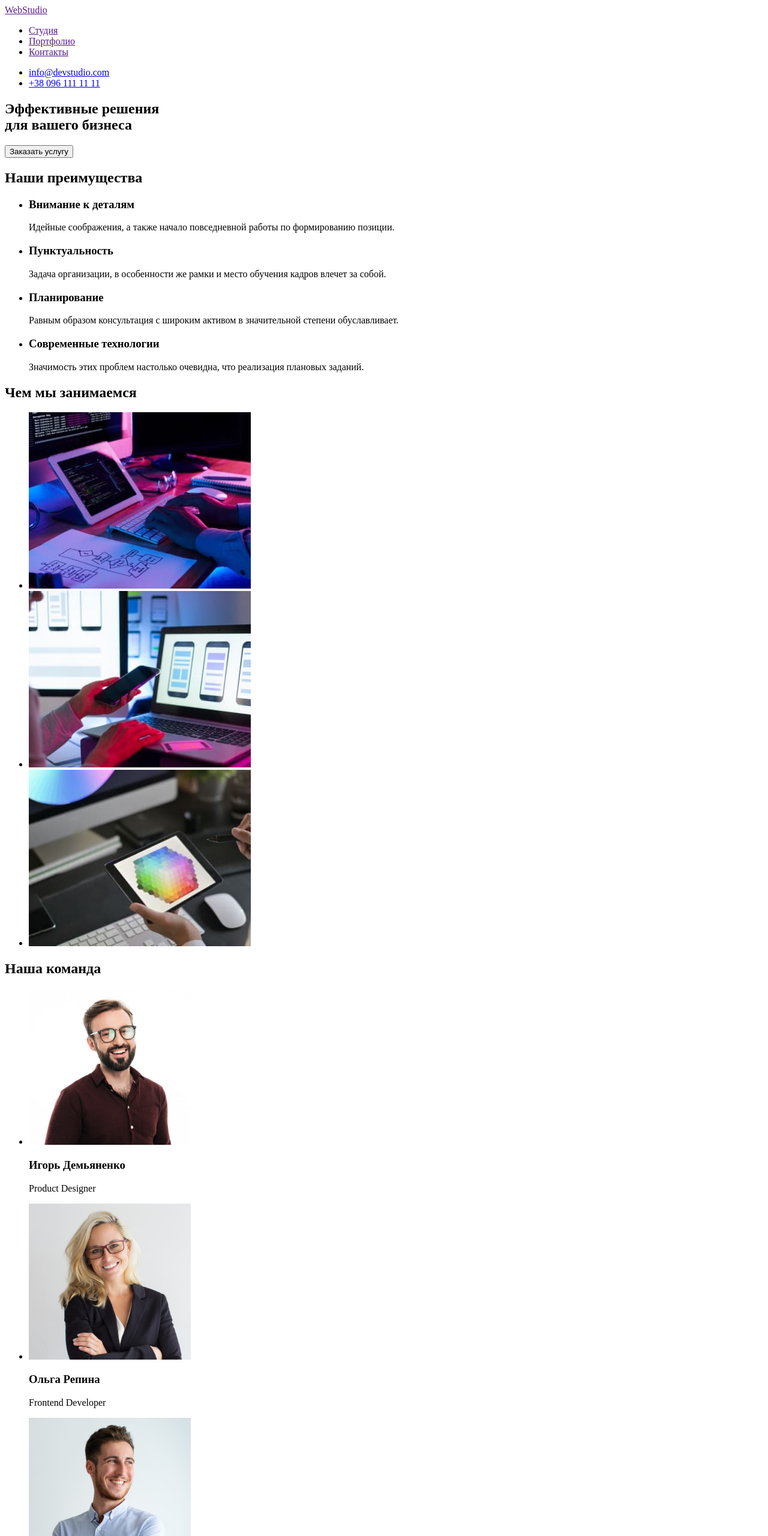
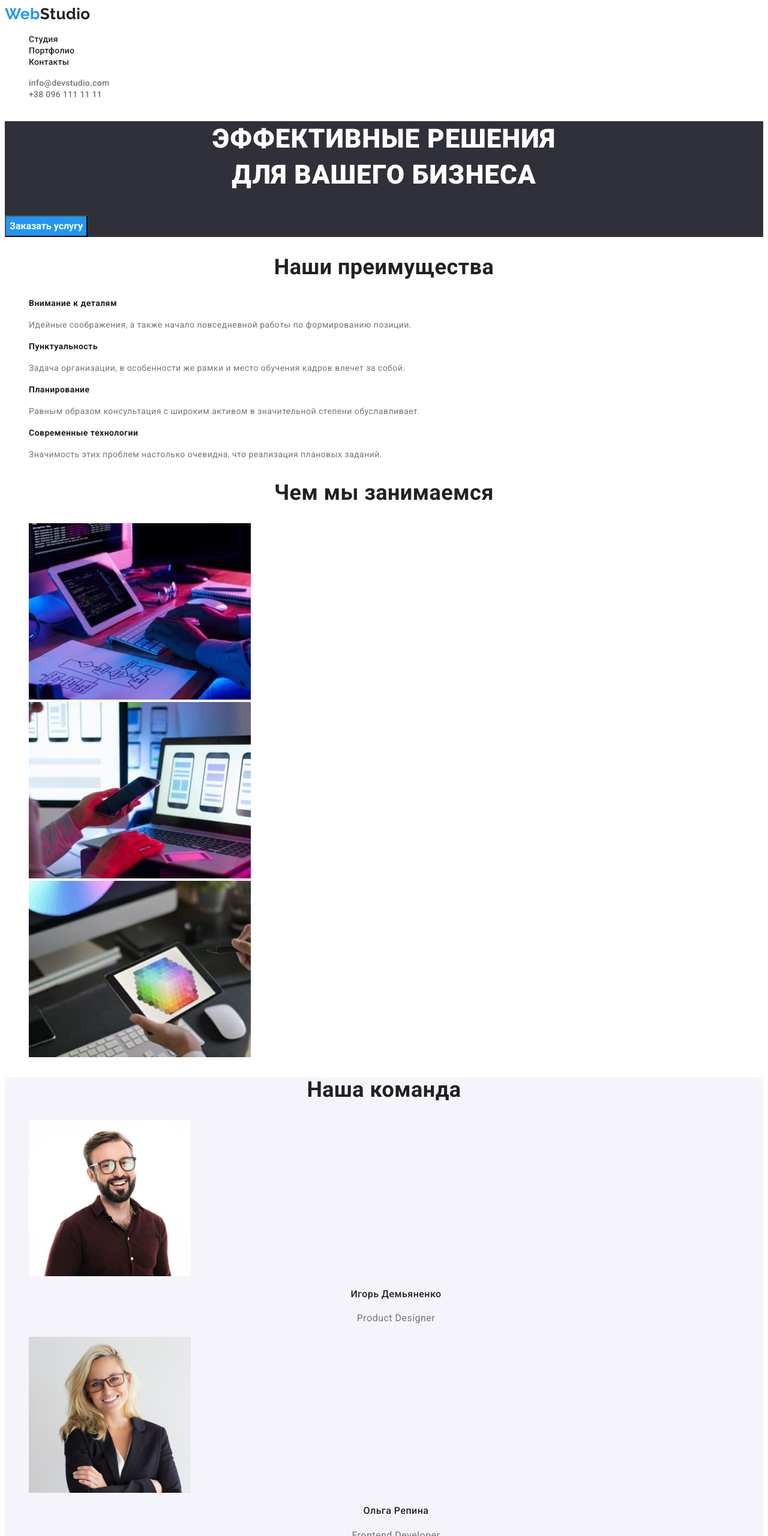
Before and after one commit to VadymDenysiuk/goit-markup-hw-02, a plain HTML site: page index.html in a window 1280 px wide. Shown: the top 2560 px of the page at 60% size. Drawn offline with Linux system fonts and the light colour scheme.

Commit message:
Задает стили файлам

```diff
--- a/css/style.css
+++ b/css/style.css
@@ -0,0 +1,157 @@
+:root {
+  --primary-text-color: #757575;
+  --title-text-color: #212121;
+  --accent-color: #2196f3;
+  --primary-white-color: #ffffff;
+  --secondary-bg-color: #2f303a;
+}
+
+ul {
+  list-style: none;
+}
+body {
+  background-color: var(--primary-white-color);
+  color: var(--primary-text-color);
+  font-family: Roboto, Sans-Serif;
+  letter-spacing: 0.03em;
+}
+/*logo*/
+.logo {
+  color: var(--accent-color);
+  font-family: Raleway;
+  font-size: 26px;
+  line-height: 1.19;
+  text-decoration: none;
+}
+.logo-header {
+  color: var(--title-text-color);
+}
+/*header*/
+.site-nav a {
+  color: var(--title-text-color);
+  letter-spacing: 0.02em;
+  font-weight: 500;
+  font-size: 14px;
+  line-height: 1.14;
+  text-decoration: none;
+}
+.address-header a {
+  color: var(--primary-text-color);
+  letter-spacing: 0.02em;
+  font-weight: 500;
+  font-size: 14px;
+  line-height: 1.14;
+  text-decoration: none;
+}
+.site-nav a:hover,
+.address a:hover,
+.site-nav a:focus,
+.address a:focus {
+  color: var(--accent-color);
+}
+/*index*/
+
+/*hero*/
+.hero {
+  background-color: var(--secondary-bg-color);
+  letter-spacing: 0.06em;
+}
+.hero-title {
+  color: var(--primary-white-color);
+  font-weight: 900;
+  font-size: 44px;
+  line-height: 1.36;
+  text-align: center;
+  text-transform: uppercase;
+}
+.button-hero {
+  color: var(--primary-white-color);
+  background-color: var(--accent-color);
+  font-family: inherit;
+  font-weight: 700;
+  font-size: 16px;
+  line-height: 1.87;
+  cursor: pointer;
+}
+.button-hero:hover,
+.button-hero:focus {
+  color: var(--accent-color);
+  background-color: white;
+}
+/*section*/
+.section .section-title {
+  color: var(--title-text-color);
+  font-size: 36px;
+  line-height: 1.17;
+  text-align: center;
+}
+/*features*/
+.features .title {
+  color: var(--title-text-color);
+  font-size: 14px;
+  line-height: 1.42;
+}
+.features .text {
+  font-size: 14px;
+  line-height: 1.71;
+}
+
+/*team*/
+.section-team {
+  background-color: #f5f4fa;
+}
+.team .teammate {
+  color: var(--title-text-color);
+  font-weight: 500;
+  font-size: 16px;
+  line-height: 1.19;
+  text-align: center;
+}
+
+.team .position {
+  font-size: 16px;
+  line-height: 1.88;
+  text-align: center;
+}
+/* footer */
+.footer {
+  background-color: var(--secondary-bg-color);
+}
+.address-footer {
+  font-size: 14px;
+  line-height: 1.71;
+  font-style: normal;
+}
+.address-footer .location,
+.logo-footer {
+  color: var(--primary-white-color);
+}
+.address-footer a {
+  color: rgba(255, 255, 255, 0.6);
+  text-decoration: none;
+}
+
+/*portfolio*/
+.button-portfolio .btn {
+  font-family: inerhit;
+  background-color: #f5f4fa;
+  color: var(--title-text-color);
+  font-weight: 500;
+  font-size: 16px;
+  line-height: 1.62;
+  cursor: pointer;
+}
+.button-portfolio .btn:hover {
+  background-color: var(--accent-color);
+  color: var(--primary-white-color);
+}
+.works .work-name {
+  font-size: 18px;
+  line-height: 2;
+  letter-spacing: 0.06em;
+  color: var(--title-text-color);
+}
+.works .department {
+  font-size: 16px;
+  line-height: 1.87;
+}
--- a/index.html
+++ b/index.html
@@ -5,73 +5,82 @@
     <meta http-equiv="X-UA-Compatible" content="IE=edge" />
     <meta name="viewport" content="width=device-width, initial-scale=1.0" />
     <title>WebStudio</title>
+    <link
+      href="https://fonts.googleapis.com/css2?family=Raleway:wght@700&family=Roboto:wght@400;500;700;900&display=swap"
+      rel="stylesheet"
+    />
     <link rel="stylesheet" href="./css/style.css" />
   </head>
   <body>
     <!--Шапка сайта-->
-    <header>
+    <header class="page-header">
       <nav>
-        <a href="">WebStudio</a>
-        <ul>
+        <a href="./index.html" class="logo"
+          >Web<span class="logo-header">Studio</span></a
+        >
+        <ul class="site-nav">
           <li>
-            <a href="">Студия</a>
+            <a href="./index.html">Студия</a>
           </li>
           <li>
-            <a href="">Портфолио</a>
+            <a href="./portfolio.html">Портфолио</a>
           </li>
           <li>
             <a href="">Контакты</a>
           </li>
         </ul>
       </nav>
-      <ul>
+      <ul class="address address-header">
         <li><a href="mailto:info@devstudio.com">info@devstudio.com</a></li>
         <li><a href="tel:+380961111111">+38 096 111 11 11</a></li>
       </ul>
     </header>
     <main>
-      <section>
-        <h1>
+      <!--Герой-->
+      <section class="hero">
+        <h1 class="hero-title">
           Эффективные решения <br />
           для вашего бизнеса
         </h1>
-        <button type="button">Заказать услугу</button>
+        <button class="button-hero" type="button">Заказать услугу</button>
       </section>
-      <section>
-        <h2>Наши преимущества</h2>
-        <ul>
+      <!--Преимущества-->
+      <section class="section">
+        <h2 class="section-title">Наши преимущества</h2>
+        <ul class="features">
           <li>
-            <h3>Внимание к деталям</h3>
-            <p>
+            <h3 class="title">Внимание к деталям</h3>
+            <p class="text">
               Идейные соображения, а также начало повседневной работы по
               формированию позиции.
             </p>
           </li>
           <li>
-            <h3>Пунктуальность</h3>
-            <p>
+            <h3 class="title">Пунктуальность</h3>
+            <p class="text">
               Задача организации, в особенности же рамки и место обучения кадров
               влечет за собой.
             </p>
           </li>
           <li>
-            <h3>Планирование</h3>
-            <p>
+            <h3 class="title">Планирование</h3>
+            <p class="text">
               Равным образом консультация с широким активом в значительной
               степени обуславливает.
             </p>
           </li>
           <li>
-            <h3>Современные технологии</h3>
-            <p>
+            <h3 class="title">Современные технологии</h3>
+            <p class="text">
               Значимость этих проблем настолько очевидна, что реализация
               плановых заданий.
             </p>
           </li>
         </ul>
       </section>
-      <section>
-        <h2>Чем мы занимаемся</h2>
+      <!--Чем занимаемся-->
+      <section class="section">
+        <h2 class="section-title">Чем мы занимаемся</h2>
         <ul>
           <li>
             <img
@@ -88,37 +97,41 @@
           </li>
         </ul>
       </section>
-      <section>
-        <h2>Наша команда</h2>
-        <ul>
+      <!--Наша команда-->
+      <section class="section section-team">
+        <h2 class="section-title">Наша команда</h2>
+        <ul class="team">
           <li>
             <img src="./images/team-1.jpg" alt="Член команды" width="270" />
-            <h3>Игорь Демьяненко</h3>
-            <p>Product Designer</p>
+            <h3 class="teammate">Игорь Демьяненко</h3>
+            <p class="position">Product Designer</p>
           </li>
           <li>
             <img src="./images/team-2.jpg" alt="Член команды" width="270" />
-            <h3>Ольга Репина</h3>
-            <p>Frontend Developer</p>
+            <h3 class="teammate">Ольга Репина</h3>
+            <p class="position">Frontend Developer</p>
           </li>
           <li>
             <img src="./images/team-3.jpg" alt="Член команды" width="270" />
-            <h3>Николай Тарасов</h3>
-            <p>Marketing</p>
+            <h3 class="teammate">Николай Тарасов</h3>
+            <p class="position">Marketing</p>
           </li>
           <li>
             <img src="./images/team-4.jpg" alt="Член команды" width="270" />
-            <h3>Михаил Ермаков</h3>
-            <p>UI Designer</p>
+            <h3 class="teammate">Михаил Ермаков</h3>
+            <p class="position">UI Designer</p>
           </li>
         </ul>
       </section>
     </main>
-    <footer>
-      <a href="">WebStudio</a>
-      <address>
-        <ul>
-          <li>г. Киев, пр-т Леси Украинки, 26</li>
+    <!--Подвал-->
+    <footer class="footer">
+      <a href="./index.html" class="logo"
+        >Web<span class="logo-footer">Studio</span></a
+      >
+      <address class="address">
+        <ul class="address-footer">
+          <li class="location">г. Киев, пр-т Леси Украинки, 26</li>
           <li><a href="mailto:info@example.com">info@example.com</a></li>
           <li><a href="tel:+380991111111">+38 099 111 11 11</a></li>
         </ul>
```
Also changed, not shown: portfolio.html (+54 -46 lines).
